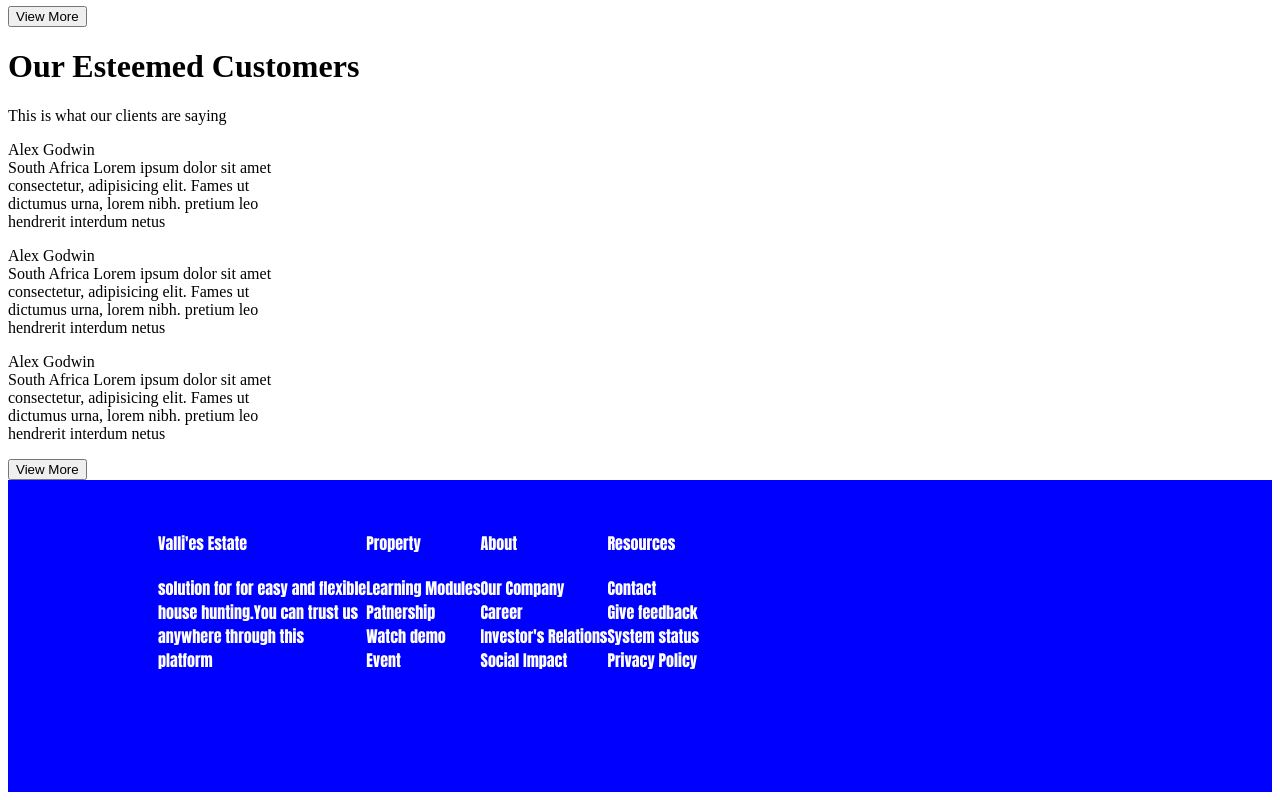
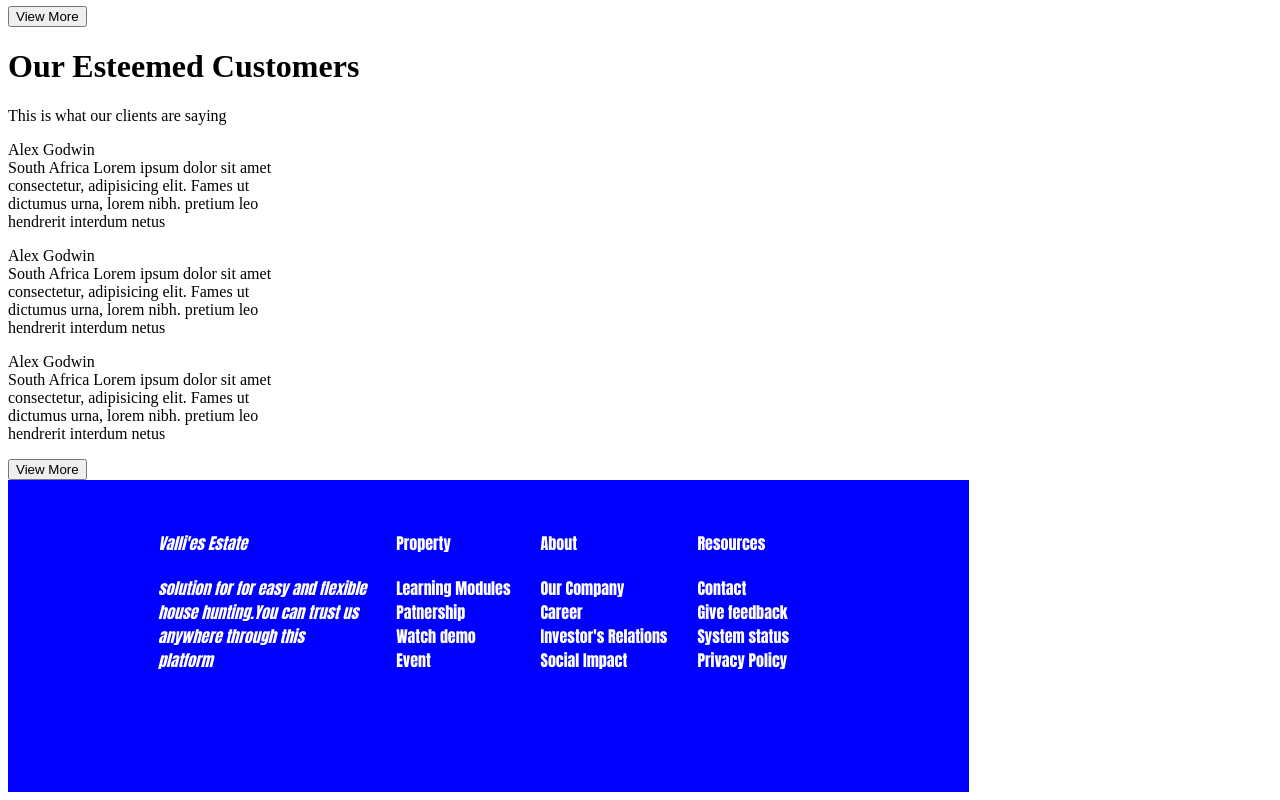
Before and after one commit to greg-mbugua/real-estate-project, a plain HTML site: page index.html in a window 1280 px wide. Shown: the part 2683-3483 px from the top of the page. Drawn offline with Linux system fonts and the light colour scheme; files whose address does not match are found by name.

Commit message:
added padding and margin to list-items

```diff
--- a/index.css
+++ b/index.css
@@ -1,8 +1,20 @@
 .flex_blue_content{
-   font-family: impact, haettn schwiler,'Areal narrwo';
-   display: flex;
+   font-family: impact, haettnschwiler,'Ariaal narrwo';
+   display: inline-flex;
    justify-content: blue;
    padding: 30px 150px 120px;
    color: #ffff;
    background-color: blue;
 }
+.list-items{
+   padding-right: 10px;
+   margin-right: 20px;
+
+}
+.list_items{
+   font-style: italic;
+
+}
+.subheading1{
+
+}
--- a/index.html
+++ b/index.html
@@ -241,7 +241,7 @@
  <div class="flex_blue_content">
     <div class="list_items">
         <h4>Valli'es Estate</h4>
-        <div class="list items">
+        <div class="list-items">
             solution for for easy and flexible <br>
             house hunting.You can trust us <br>
             anywhere through this <br>
@@ -250,21 +250,21 @@
         </div>
 
     </div>
-    <div class="list items">
+    <div class="list-items">
         <h4>Property</h4>
         <div>Learning Modules</div>
         <div>Patnership</div>
         <div>Watch demo</div>
         <div>Event</div>
     </div>
-    <div class="list items">
+    <div class="list-items">
         <h4>About</h4>
         <div>Our Company</div>
         <div>Career</div>
         <div>Investor's Relations</div>
         <div>Social Impact</div>
     </div>
-    <div class="list items">
+    <div class="list-items">
         <h4>Resources</h4>
         <div>Contact</div>
         <div>Give feedback</div>
```
